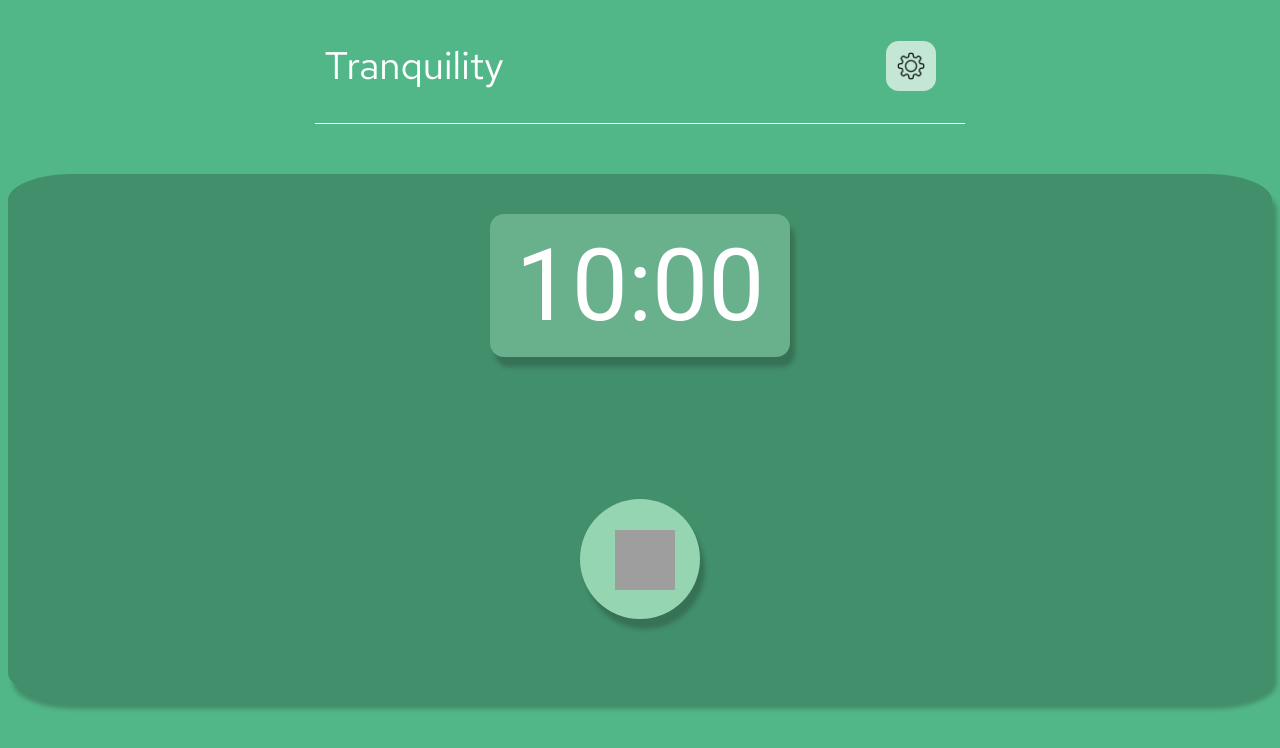
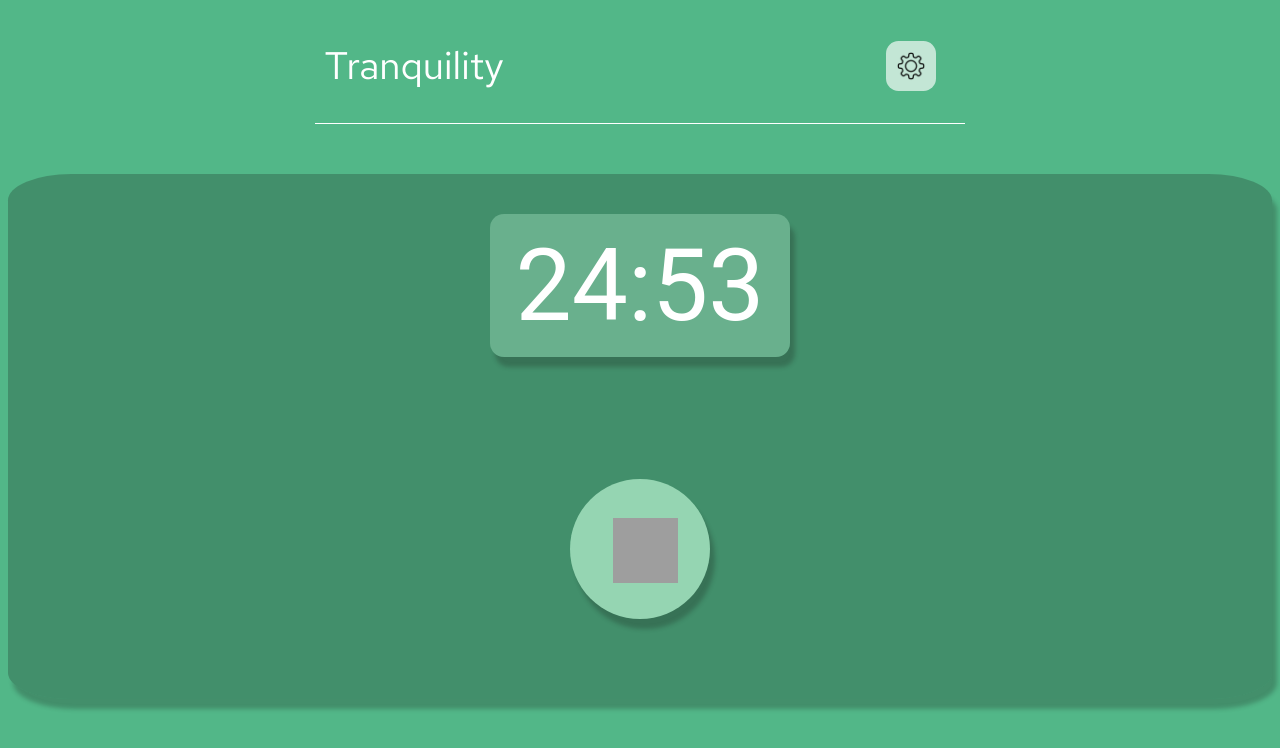
Before and after one commit to NickMagidson/meditation-app, a React (Create React App) app: page / in a window 1280 px wide. Shown: the top 748 px of the page. Built offline with nearby package versions, Linux system fonts and the light colour scheme; grey boxes are pictures that could not be loaded.

Commit message:
Basic pomodoro logic

```diff
--- a/src/components/Timer.js
+++ b/src/components/Timer.js
@@ -1,17 +1,39 @@
-import React, { Component } from "react";
+import React, { Component, useState, useEffect } from "react";
+
+
+
 
 function Timer() {
+  const [minutes, setMinutes] = useState(25);
+  const [seconds, setSeconds] = useState(0);
+  const [displayMessage, setDisplayMessage] = useState(false);
 
+  useEffect(() => {
+    let interval = setInterval(() => {
+      clearInterval(interval);
 
+      if (seconds === 0) {
+        if (minutes !== 0) {
+          setSeconds(59);
+          setMinutes(minutes - 1);
+        } else {
+          // display message / trigger sound
+        }
+      } else {
+        setSeconds(seconds - 1);
+      }
+    }, 1000)
+  }, [seconds])
+
+  const timerMinutes = minutes < 10 ? `0${minutes}`: minutes;
+  const timerSeconds = seconds < 10 ? `0${seconds}` : seconds;
 
   return (
     <>
       <div className="grey-box">
-
         <div className="number-box">
-            <h2 className="timer-text">10:00</h2>
+          <h2 className="timer-text">{timerMinutes}:{timerSeconds}</h2>
         </div>
-
         <div className="buttons-container">
           <button className="timer-button">
             <img
@@ -20,7 +42,6 @@ function Timer() {
             />
           </button>
         </div>
-
       </div>
     </>
     );
--- a/src/style.css
+++ b/src/style.css
@@ -116,8 +116,8 @@ header {
 }
 
 .timer-button {
-    width: 120px;
-    height: 120px;
+    width: 140px;
+    height: 140px;
     border: none;
     border-radius: 50%;
     box-shadow: 5px 10px 4px rgba(27, 41, 34, 28%);
@@ -125,8 +125,8 @@ header {
 }
 
 .play {
-    width: 60px;
-    height: 60px;
+    width: 65px;
+    height: 65px;
     margin: auto;
     margin-left: 10px;
     margin-top: 5px;
```
Lines whose indentation alone changed are shown as unchanged.
